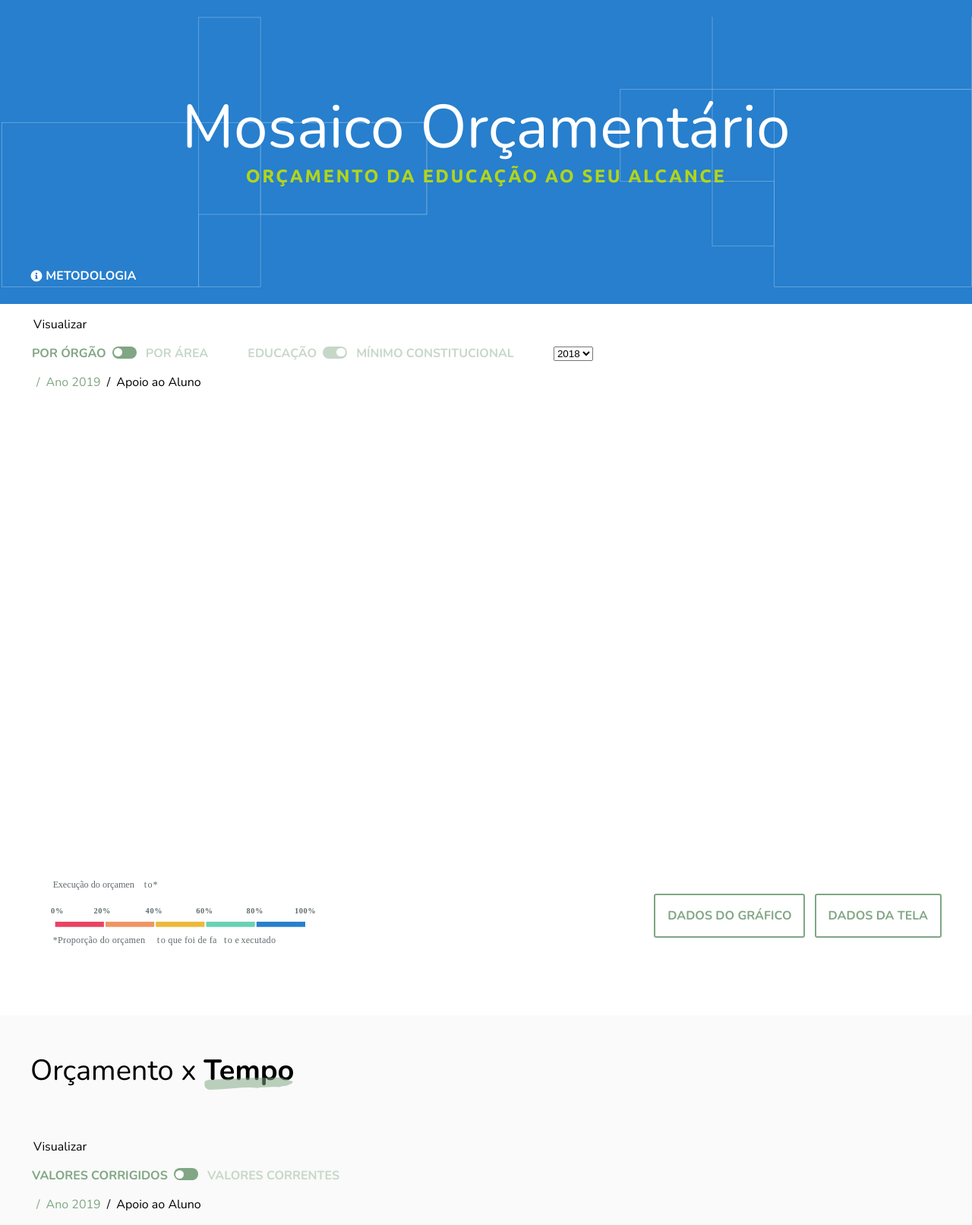
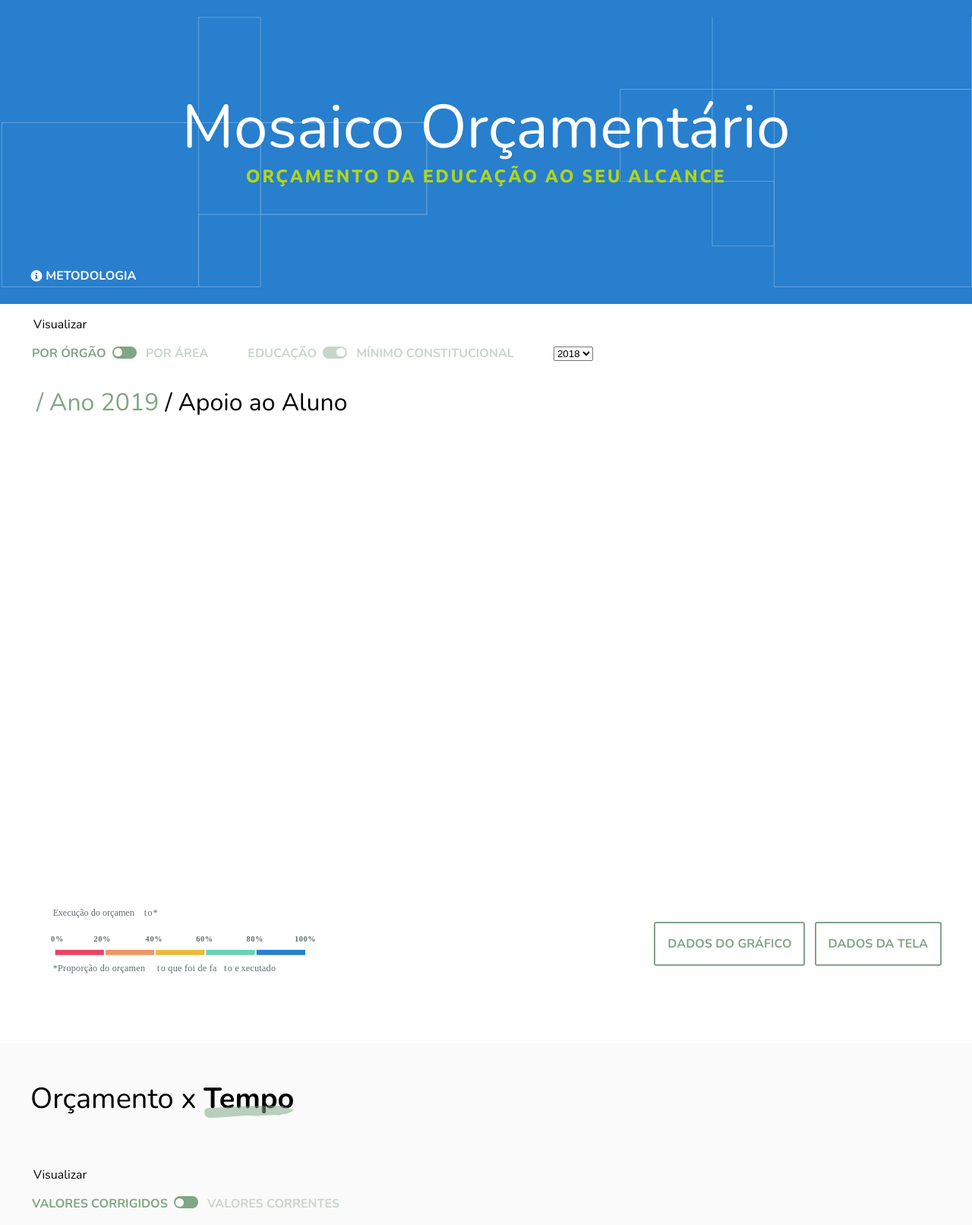
Before and after one commit to prefeiturasp/SME-Livro-Aberto, a Django app: template mosaico/templates/mosaico/base.html in a window 1280 px wide. Shown: the top 1612 px of the page at 76% size. Run offline with Django 3.2, Linux system fonts and the light colour scheme; the template is opened without the code that fills it: values that come from a table or form of the project are taken from there, others are empty; data comes from the database, SQL or seed files in the repository.

Commit message:
Fix mosaic section breadcrumb size

```diff
--- a/mosaico/static/css/typography.css
+++ b/mosaico/static/css/typography.css
@@ -52,7 +52,7 @@ a.btn{
   text-decoration: none;
 }
 
-section.mosaic .breadcrumb{
+section#mosaico .breadcrumb{
   font-size: 2em;
 }
 
--- a/mosaico/templates/mosaico/base.html
+++ b/mosaico/templates/mosaico/base.html
@@ -28,7 +28,7 @@
       </nav>
     </div>
   </header>
-  <section id="mosaic">
+  <section id="mosaico">
     <div class="wrapper">
 
       <form action="" method="get" class="query">
```
